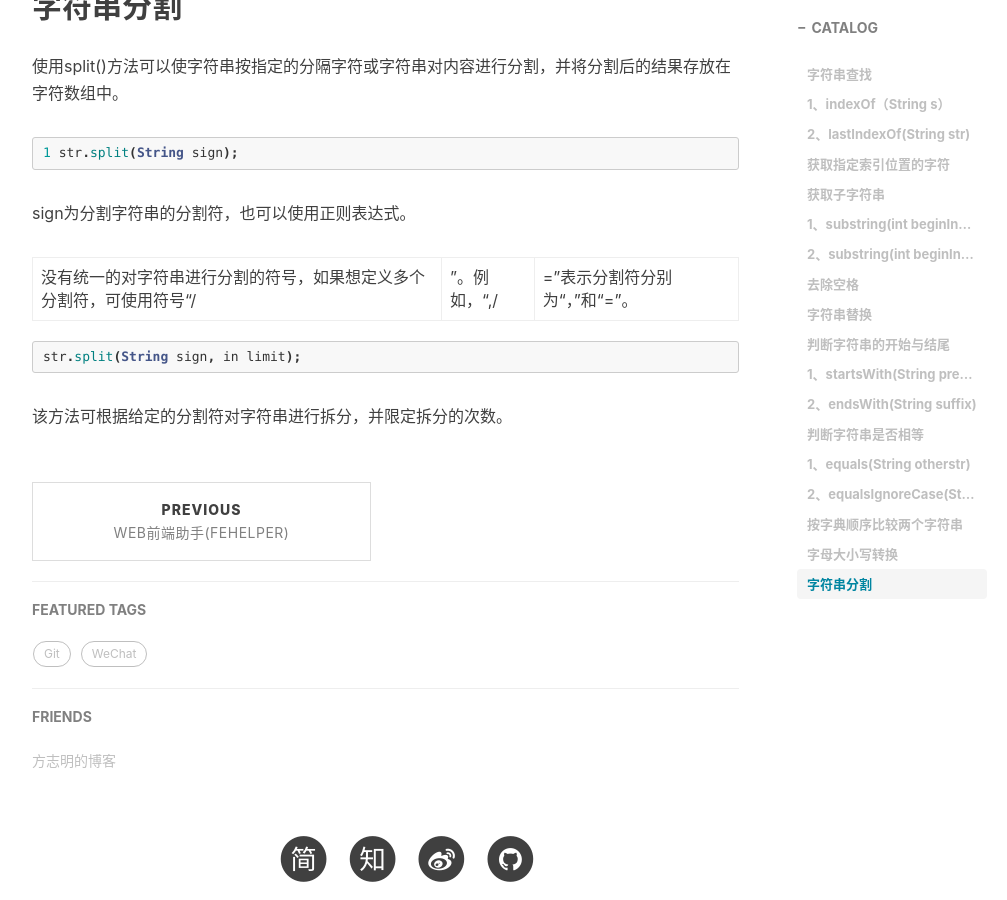
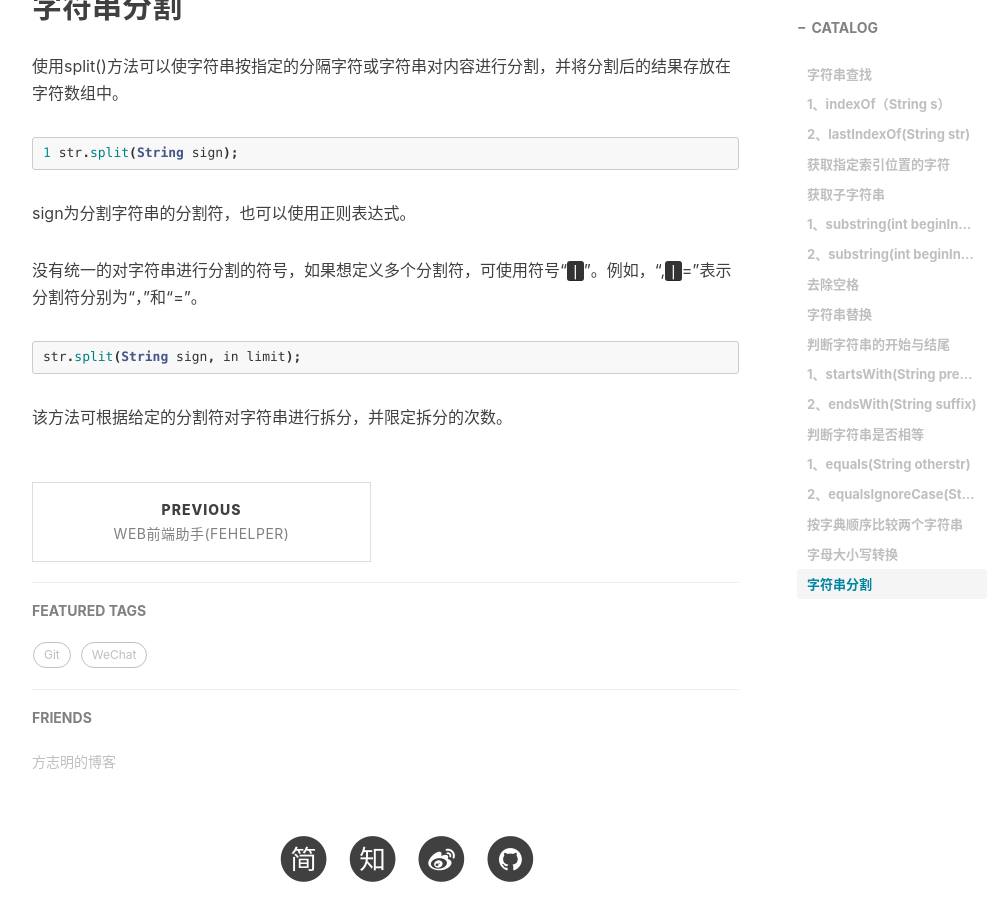
Before and after one commit to BerBai/blog-old, a Jekyll site: the page built from _posts/2018-12-23-Java字符串常用类(String).md, in a window 1280 px wide and 900 px high, scrolled down 3650 px. Shown: the whole window, without its empty margins (233-1240 px from the left). Built offline with Jekyll 4.4.1, drawn with Linux system fonts in a browser that asks for light colours; nearby versions of some CDN libraries; comment, search, counter and statistics services are not loaded; part of the change alters nothing that is shown.

````diff
--- a/_posts/2018-12-23-Java字符串常用类(String).md
+++ b/_posts/2018-12-23-Java字符串常用类(String).md
@@ -118,7 +118,7 @@ str.toUpperCase();
 ```
 sign为分割字符串的分割符，也可以使用正则表达式。
 
-没有统一的对字符串进行分割的符号，如果想定义多个分割符，可使用符号“/|”。例如，“,/|=”表示分割符分别为“，”和“=”。
+没有统一的对字符串进行分割的符号，如果想定义多个分割符，可使用符号“<kbd>|</kbd>”。例如，“,<kbd>|</kbd>=”表示分割符分别为“，”和“=”。
 
 ```java
 str.split(String sign, in limit);
````
